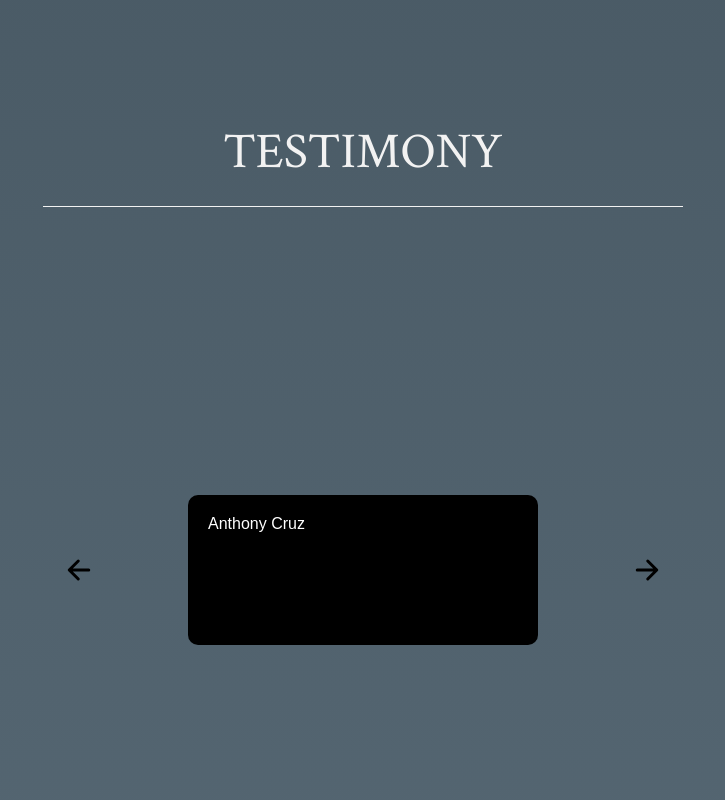
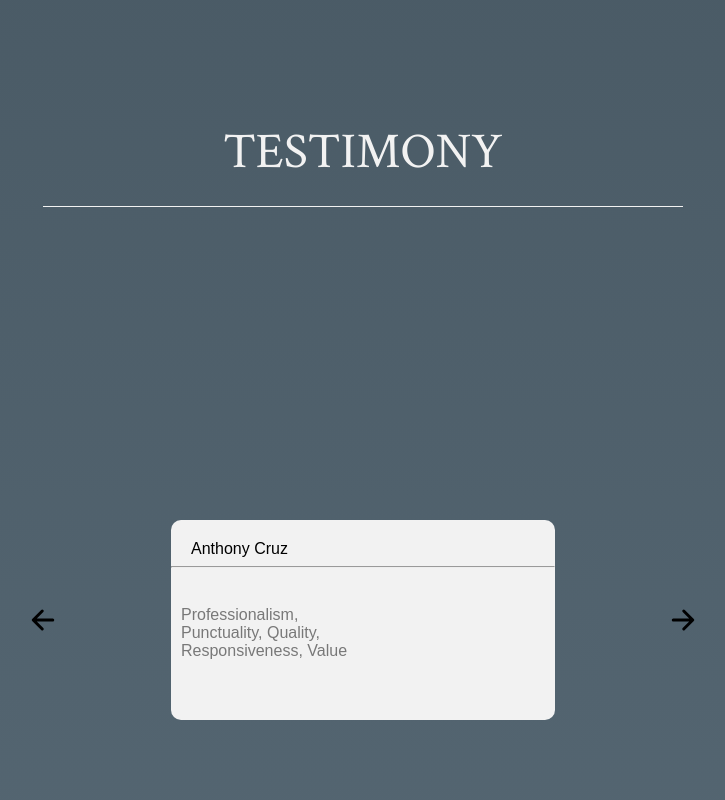
Before and after one commit to emmpaz/pazconstruction, a React (Create React App) app: page / in a window 1280 px wide. Shown: the part 1880-2680 px from the top of the page, without its empty margins (277-1002 px from the left). Built offline with nearby package versions, Linux system fonts and the light colour scheme.

Commit message:
added testimonies, now need to fix comment

```diff
--- a/src/cards/Testimonies.js
+++ b/src/cards/Testimonies.js
@@ -1,8 +1,10 @@
 import React from 'react';
 import '../css/testimony.css';
+import '../css/card.css';
 import TestimonyCard from './TestimonyCard';
 import TestimonyHeader from './TestimonyHeader';
 import {testimonies} from '../exports/testimonyList';
+import {IoArrowForward, IoArrowBack} from 'react-icons/io5';
 
 class Testimonies extends React.Component {
 
@@ -10,15 +12,37 @@ class Testimonies extends React.Component {
         super(props);
 
         this.state = {
+            currentTestimonyIndex : 0,
+        }
+    }
 
-        }
+    next = () => {
+        this.setState(prevState => ({
+            currentTestimonyIndex : (prevState.currentTestimonyIndex + 1 === testimonies.length) ? 0 : prevState.currentTestimonyIndex + 1
+        }))
+    }
+
+    prev = () => {
+        this.setState(prevState => ({
+            currentTestimonyIndex : (prevState.currentTestimonyIndex === 0) ? testimonies.length - 1 : prevState.currentTestimonyIndex - 1
+        }))
     }
 
     render(){
         return(
             <div className="background">
                 <TestimonyHeader/>
-                <TestimonyCard testimonies={testimonies}/>
+                <div className="arrows">
+                    <IoArrowBack className="back" onClick={this.prev}/>
+                    <IoArrowForward className="forward" onClick={this.next}/>
+                </div>
+                {testimonies.map((testimony, index) => {
+                    return(
+                    <div className={index === this.state.currentTestimonyIndex ? 'testimony active' : 'testimony'}>
+                        {index === this.state.currentTestimonyIndex && (<TestimonyCard testimonies={testimony}/>)}
+                    </div>
+                    )
+                })}
             </div>
         )
     }
--- a/src/cards/TestimonyCard.js
+++ b/src/cards/TestimonyCard.js
@@ -1,6 +1,5 @@
 import React from 'react';
 import '../css/card.css';
-import {IoArrowForward, IoArrowBack} from 'react-icons/io5';
 
 class TestimonyCard extends React.Component{
 
@@ -11,17 +10,18 @@ class TestimonyCard extends React.Component{
 
     render(){
         return(
-            <div className="container">
-                <div className="arrows">
-                    <IoArrowBack className="back"/>
-                    <IoArrowForward className="forward"/>
-                </div>
+
                 <div className="card">
                     <span className="name">
-                        {this.props.testimonies[0].name}
+                        {this.props.testimonies.name}
                     </span>
+                    <hr/>
+                    <span className={this.props.testimonies.message.length === 0 ? "traits no message" : "traits"}>
+                        {this.props.testimonies.traits}
+                    </span>
+                    {this.props.testimonies.message.length > 1 ? <span className="message">"{this.props.testimonies.message}"</span> : null }
                 </div>
-            </div>
+
         )
     }
 }
--- a/src/css/card.css
+++ b/src/css/card.css
@@ -1,12 +1,4 @@
-.container{
-    position: absolute;
-    width: 600px;
-    height: 300px;
-    top: 30%;
-    display: flex;
-    justify-content: center;
-    align-items: center;
-}
+
 
 .arrows{
     width: 100%;
@@ -21,7 +13,7 @@
     user-select: none;
     font-size: 2rem;
     grid-column: 1;
-    justify-self: left;
+    justify-self: center;
     align-self: center;
 
 }
@@ -32,22 +24,42 @@
     user-select: none;
     font-size: 2rem;
     grid-column: 2;
-    justify-self: right;
+    justify-self: center;
     align-self: center;
 }
 
-.card{
-    width: 350px;
-    height: 150px;
-    border-radius: 10px;
-    background-color: black;
-    position: absolute;
-}
-
 .name{
-    color: white;
+    color: black;
     font-family: Century Gothic,CenturyGothic,AppleGothic,sans-serif;
     margin-top: 20px;
     margin-left: 20px;
     display: inline-block;
 }
+
+.traits{
+    color: black;
+    font-family: Century Gothic,CenturyGothic,AppleGothic,sans-serif;
+    display: inline-block;
+    margin-left: 10px;
+    opacity: .5;
+    font-size: small;
+
+}
+
+.traits.no.message{
+    color: black;
+    font-family: Century Gothic,CenturyGothic,AppleGothic,sans-serif;
+    display: inline-block;
+    margin-left: 10px;
+    margin-top: 30px;
+    font-size: medium;
+}
+
+.message{
+    color: black;
+    font-family: Century Gothic,CenturyGothic,AppleGothic,sans-serif;
+    display: inline-block;
+    margin-left: 50%;
+    margin-right:50%;
+    font-size: small;
+}
--- a/src/css/testimony.css
+++ b/src/css/testimony.css
@@ -5,3 +5,21 @@
     display : flex;
     justify-content : center;
 }
+
+.testimony.active {
+    opacity: 1;
+    transition-duration: 1s;
+    position: absolute;
+    width: 30%;
+    height: 20%;
+    border-radius: 10px;
+    background-color: #f2f2f2;
+    position: absolute;
+    top : 40%;
+}
+
+.testimony{
+    opacity: 0;
+    transition-duration: 1s ease;
+    position: absolute;
+}
--- a/src/exports/testimonyList.js
+++ b/src/exports/testimonyList.js
@@ -2,7 +2,7 @@
     EDIT THIS LIST FOR TESTIMONIES
     {
       name : '',
-      stars : 0,
+      stars : ,
       traits : "",
       message : ""
     },
@@ -13,37 +13,37 @@ export const testimonies = [
     {
       name : 'Anthony Cruz',
       stars : 5,
-      traits : "clean",
-      message : "hello"
+      traits : "Professionalism, Punctuality, Quality, Responsiveness, Value",
+      message : ""
     },
     {
        name : 'Isra Paz',
        stars : 5,
-       traits : "",
+       traits : "Professionalism, Punctuality, Quality, Responsiveness, Value",
        message : ""
     },
       {
         name : 'Danyy Favela',
         stars : 5,
-        traits : "",
+        traits : "Professionalism, Punctuality, Quality, Value",
         message : ""
       },
       {
         name : 'Emmanuel Paz',
         stars : 5,
-        traits : "",
+        traits : "Professionalism, Punctuality, Quality, Responsiveness, Value",
         message : ""
       },
       {
         name : 'Lesly Paz',
         stars : 5,
-        traits : "",
+        traits : "Professionalism, Punctuality, Quality, Value",
         message : ""
       },
       {
         name : 'Rubi Paz',
         stars : 5,
-        traits : "",
+        traits : "Professionalism, Punctuality, Quality, Responsiveness, Value",
         message : ""
       },
 
```
